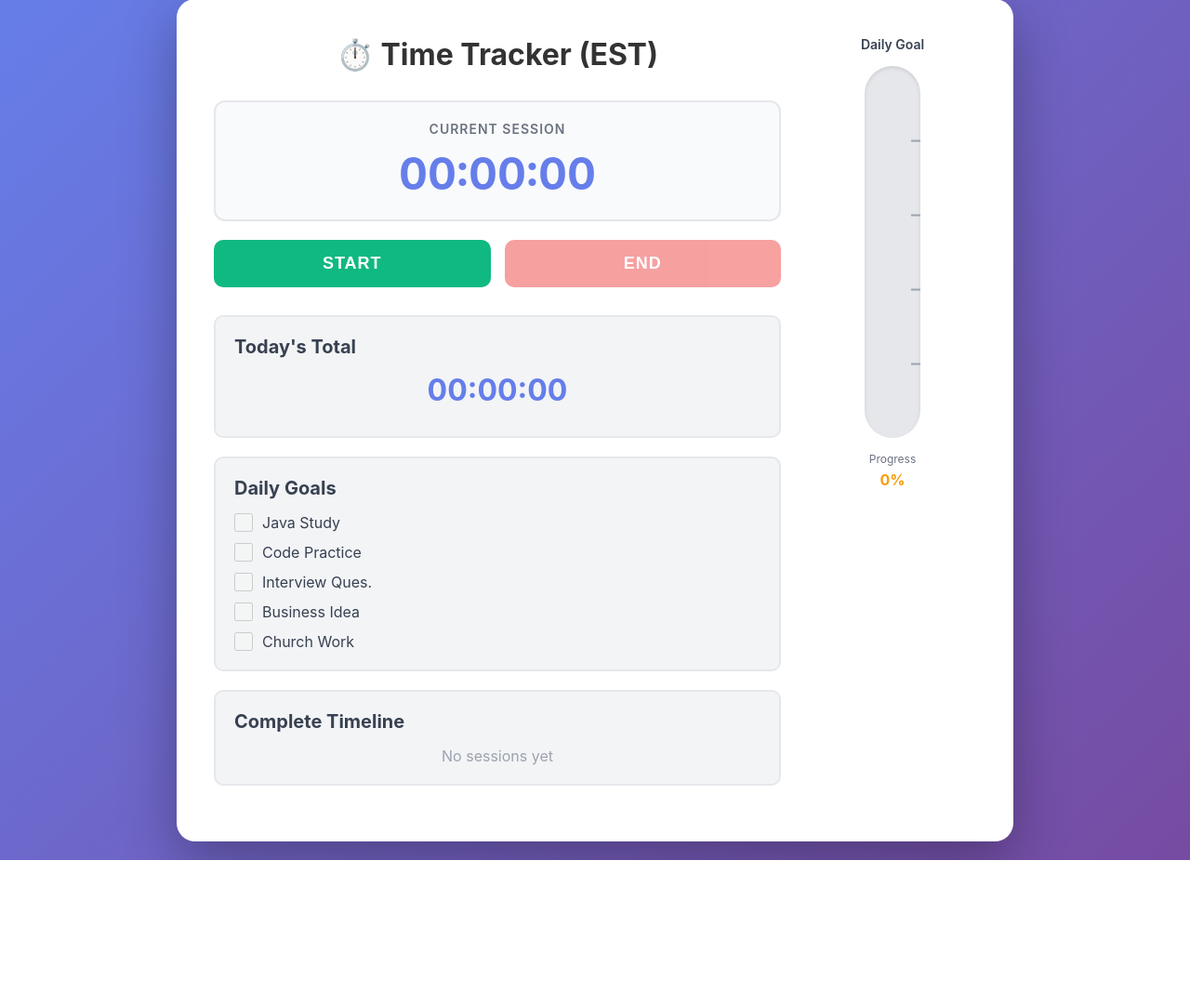
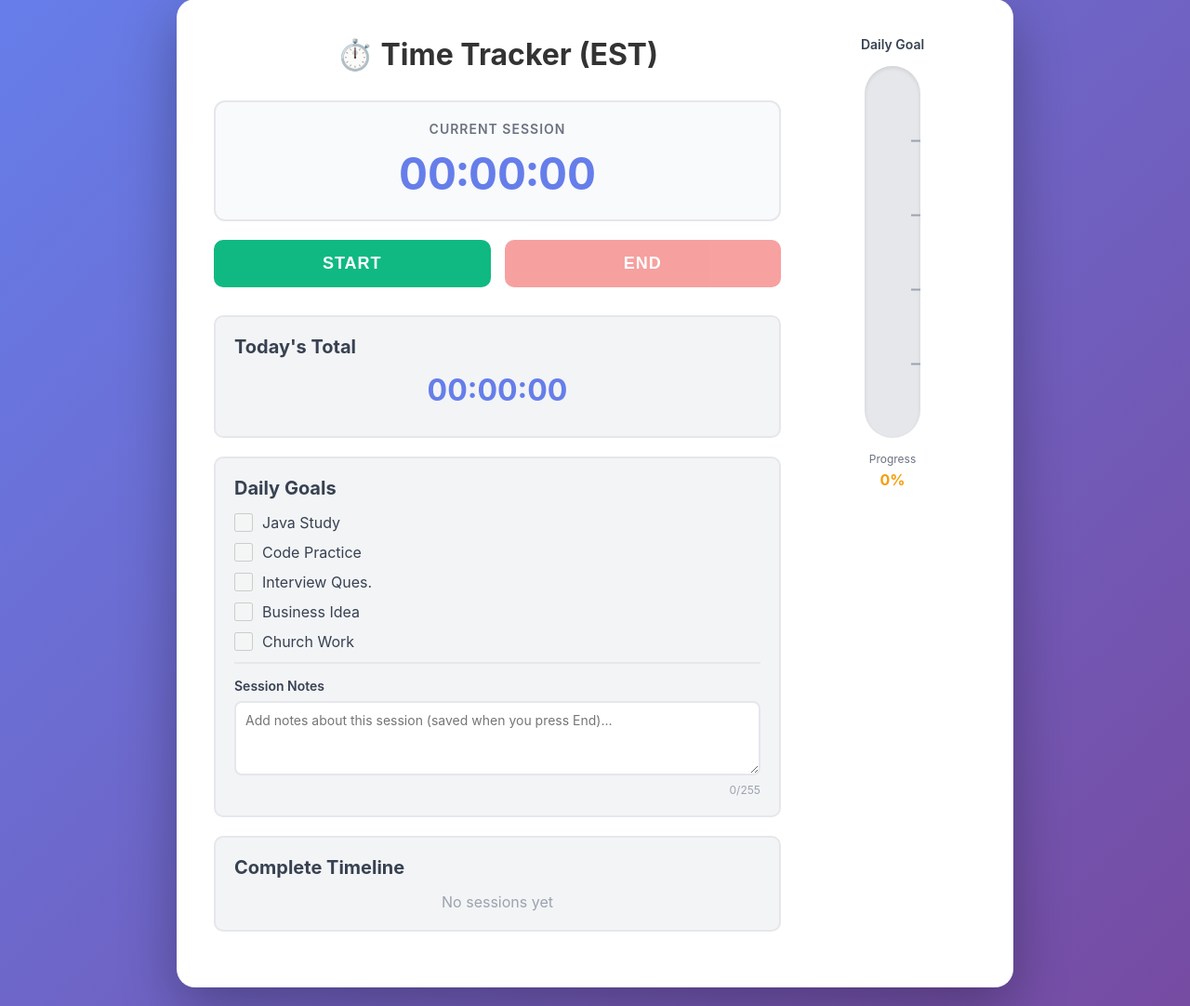
Before and after one commit to clarkesw/TimeKeeper, a Flask app: page / in a window 1280 px wide. Shown: the part 21-1103 px from the top of the page at 93% size. Before the commit the page ends 946 px from the top, so only its background shows below. Run offline with Flask 3, Linux system fonts and the light colour scheme; data that the repository does not hold is empty.

Commit message:
Daily Notes added

```diff
--- a/server.py
+++ b/server.py
@@ -109,6 +109,12 @@ def load_today():
                         else:
                             print(f"Loaded END entry with NO tasks")
 
+                        # Also load the note if present
+                        note_value = row.get('Notes', '').strip()
+                        if note_value:
+                            entry['note'] = note_value
+                            print(f"Loaded END entry with note: {note_value}")
+
                     print(f"Adding entry to list: {entry}")
                     entries.append(entry)
 
@@ -127,8 +133,9 @@ def save():
         entry_type = data['type']
         timestamp_str = data['timestamp']
         tasks = data.get('tasks', [])  # Get tasks array (for END entries)
+        note = data.get('note', '')  # Get note text (for END entries)
 
-        print(f"Received save request: type={entry_type}, tasks={tasks}")
+        print(f"Received save request: type={entry_type}, tasks={tasks}, note={note}")
 
         # Parse timestamp
         timestamp = datetime.fromisoformat(timestamp_str.replace('Z', '+00:00'))
@@ -138,8 +145,8 @@ def save():
         print(f"Saving to: {filename}")
         content = read_csv_from_file(filename)
 
-        # Define the new fieldnames with task columns (including Interview Ques.)
-        fieldnames = ['Type', 'Timestamp', 'Date', 'Time', 'Java Study', 'Code Practice', 'Interview Ques.', 'Business Idea', 'Church Work']
+        # Define the new fieldnames with task columns and Notes
+        fieldnames = ['Type', 'Timestamp', 'Date', 'Time', 'Java Study', 'Code Practice', 'Interview Ques.', 'Business Idea', 'Church Work', 'Notes']
 
         # Read existing rows
         rows = []
@@ -158,8 +165,16 @@ def save():
                         'Code Practice': row.get('Code Practice', ''),
                         'Interview Ques.': row.get('Interview Ques.', ''),
                         'Business Idea': row.get('Business Idea', ''),
-                        'Church Work': row.get('Church Work', '')
+                        'Church Work': row.get('Church Work', ''),
+                        'Notes': row.get('Notes', '')
                     }
+
+                    # If we have a note to save and this row's note matches the beginning of our new note,
+                    # clear this row's note (we're replacing it)
+                    if note and new_row['Notes'] and note.startswith(new_row['Notes']):
+                        print(f"Clearing old note: '{new_row['Notes']}' to be replaced by: '{note}'")
+                        new_row['Notes'] = ''
+
                     rows.append(new_row)
 
         # Prepare new row
@@ -172,7 +187,8 @@ def save():
             'Code Practice': '',
             'Interview Ques.': '',
             'Business Idea': '',
-            'Church Work': ''
+            'Church Work': '',
+            'Notes': ''
         }
 
         # If it's an END entry with tasks, mark the task columns with 'x'
@@ -185,6 +201,25 @@ def save():
                     print(f"✓ Marked task '{task}' with 'x' on END entry")
                 else:
                     print(f"✗ Task '{task}' not found in columns: {fieldnames}")
+
+        # If it's an END entry with a note, add it
+        if entry_type == 'END' and note:
+            print(f"Note received: '{note}'")
+            # Check if this exact note already exists in any row
+            duplicate_found = False
+            for row in rows:
+                if row['Notes'] == note:
+                    duplicate_found = True
+                    print(f"Duplicate note found, not adding: '{note}'")
+                    break
+
+            if not duplicate_found:
+                new_row['Notes'] = note
+                print(f"✓ Adding note to END entry: '{note}'")
+            else:
+                print(f"✗ Skipping duplicate note")
+        elif entry_type == 'END':
+            print(f"No note provided for END entry")
 
         rows.append(new_row)
 
--- a/static/script.js
+++ b/static/script.js
@@ -12,6 +12,7 @@ const saveStatusDiv = document.getElementById('saveStatus');
 const currentSessionDiv = document.getElementById('currentSession');
 const thermometerFill = document.getElementById('thermometerFill');
 const goalProgress = document.getElementById('goalProgress');
+const notesTextarea = document.getElementById('notesText');
 
 const GOAL_HOURS = 5;
 
@@ -61,6 +62,16 @@ function loadChecklistStates() {
         console.log(`Task "${task}": completed=${isCompleted}, disabled=${checkbox.disabled}`);
     });
 
+    // Clear the notes textarea at the start of each new day
+    if (notesTextarea) {
+        notesTextarea.value = '';
+        const notesCounter = document.getElementById('notesCounter');
+        if (notesCounter) {
+            notesCounter.textContent = '0';
+        }
+        console.log('Cleared notes textarea for new day');
+    }
+
     console.log('=== Checklist loading complete ===');
 }
 
@@ -102,6 +113,12 @@ async function loadTodayEntries() {
                 if (entry.type === 'END' && entry.tasks) {
                     mappedEntry.tasks = entry.tasks;
                     console.log('Mapped END entry with tasks:', entry.tasks);
+                }
+
+                // Add note property if present
+                if (entry.note) {
+                    mappedEntry.note = entry.note;
+                    console.log('Mapped entry with note:', entry.note);
                 }
 
                 return mappedEntry;
@@ -181,28 +198,30 @@ document.addEventListener('DOMContentLoaded', () => {
             console.log('Current session tasks:', Array.from(currentSessionTasks));
         });
     });
+
+    // Add character counter for notes
+    const notesCounter = document.getElementById('notesCounter');
+    if (notesTextarea && notesCounter) {
+        notesTextarea.addEventListener('input', () => {
+            notesCounter.textContent = notesTextarea.value.length;
+        });
+    }
 });
 
 function updateSessionTime() {
-    console.log('updateSessionTime called, currentStartTime:', currentStartTime);
     if (currentStartTime) {
         const now = new Date();
-        console.log('now:', now);
         const elapsed = now - currentStartTime;
-        console.log('elapsed ms:', elapsed);
 
         const hours = Math.floor(elapsed / 3600000);
         const minutes = Math.floor((elapsed % 3600000) / 60000);
         const seconds = Math.floor((elapsed % 60000) / 1000);
 
         const timeString = `${String(hours).padStart(2, '0')}:${String(minutes).padStart(2, '0')}:${String(seconds).padStart(2, '0')}`;
-        console.log('Setting currentSessionDiv to:', timeString);
         currentSessionDiv.textContent = timeString;
 
         // Also update the timeline to show current session duration
         updateTimeline();
-    } else {
-        console.log('currentStartTime is null/undefined');
     }
 }
 
@@ -228,7 +247,7 @@ function showSaveStatus(message, isSuccess) {
     }, 3000);
 }
 
-async function saveEntry(type, timestamp, tasks = null) {
+async function saveEntry(type, timestamp, tasks = null, note = null) {
     try {
         const payload = {
             type: type,
@@ -237,6 +256,10 @@ async function saveEntry(type, timestamp, tasks = null) {
 
         if (tasks && tasks.length > 0) {
             payload.tasks = tasks;
+        }
+
+        if (note) {
+            payload.note = note;
         }
 
         console.log('Saving entry:', payload);
@@ -262,6 +285,27 @@ async function saveEntry(type, timestamp, tasks = null) {
         console.error('Save error:', error);
         showSaveStatus('Error: ' + error.message, false);
     }
+}
+
+function checkForDuplicateNote(newNote) {
+    // Check if any existing entry today has the same note
+    for (let i = 0; i < entries.length; i++) {
+        if (entries[i].note && entries[i].note === newNote) {
+            return true;
+        }
+    }
+    return false;
+}
+
+function findNoteToReplace(newNote) {
+    // Check if the new note starts with any existing note
+    // If so, we'll replace that entry's note
+    for (let i = entries.length - 1; i >= 0; i--) {
+        if (entries[i].note && newNote.startsWith(entries[i].note)) {
+            return i;
+        }
+    }
+    return -1;
 }
 
 startBtn.addEventListener('click', async () => {
@@ -298,15 +342,41 @@ endBtn.addEventListener('click', async () => {
     const tasksArray = Array.from(currentSessionTasks);
     console.log('Ending session with tasks:', tasksArray);
 
+    // Get the note text (trimmed)
+    const noteText = notesTextarea ? notesTextarea.value.trim() : '';
+    console.log('Note text:', noteText);
+    console.log('Note length:', noteText.length);
+
+    // Check if this note already exists
+    const isDuplicate = checkForDuplicateNote(noteText);
+    console.log('Is duplicate note?', isDuplicate);
+
+    // Check if new note starts with an existing note (replacement scenario)
+    const replaceIndex = findNoteToReplace(noteText);
+    console.log('Replace index:', replaceIndex);
+
+    // If we found a note to replace, remove it
+    if (replaceIndex !== -1 && noteText.length > 0) {
+        console.log('Removing old note at index', replaceIndex);
+        entries[replaceIndex].note = ''; // Clear the old note
+    }
+
     // Add END entry BEFORE changing state
-    entries.push({
+    const endEntry = {
         type: 'END',
         timestamp: now,
         tasks: tasksArray
-    });
+    };
 
-    // Save to server with tasks
-    await saveEntry('END', now, tasksArray);
+    // Only add note if it's not empty and not a duplicate
+    if (noteText.length > 0 && !isDuplicate) {
+        endEntry.note = noteText;
+    }
+
+    entries.push(endEntry);
+
+    // Save to server with tasks and note
+    await saveEntry('END', now, tasksArray, noteText.length > 0 && !isDuplicate ? noteText : null);
 
     // Now update UI state
     isRunning = false;
@@ -385,12 +455,7 @@ function updateDisplay() {
 }
 
 function updateTimeline() {
-    // console.log('=== updateTimeline called ===');
-    // console.log('isRunning in updateTimeline:', isRunning);
-    // console.log('currentStartTime in updateTimeline:', currentStartTime);
-
     if (!timelineDiv) {
-        // console.error('timelineDiv is null!');
         return;
     }
 
@@ -413,12 +478,8 @@ function updateTimeline() {
         }
     }
 
-    // console.log('Built sessions:', sessions);
-    // console.log('currentStart after building sessions:', currentStart);
-
     // Check if there's an active session (only when timer is running)
     if (currentStart && isRunning) {
-        // console.log('Adding active session');
         sessions.push({
             number: sessionNumber,
             start: currentStart,
@@ -426,17 +487,12 @@ function updateTimeline() {
             duration: new Date() - currentStart,
             active: true
         });
-    } else {
-        // console.log('NOT adding active session. currentStart:', currentStart, 'isRunning:', isRunning);
     }
 
     if (sessions.length === 0) {
-        // console.log('No sessions to display');
         timelineDiv.innerHTML = '<p style="text-align: center; color: #9ca3af;">No sessions yet</p>';
         return;
     }
-
-    // console.log('Rendering', sessions.length, 'sessions');
 
     // Display sessions in reverse order (most recent first)
     timelineDiv.innerHTML = sessions.slice().reverse().map(session => {
@@ -478,6 +534,4 @@ function updateTimeline() {
             </div>
         `;
     }).join('');
-
-    // console.log('=== updateTimeline complete ===');
 }
--- a/templates/index.html
+++ b/templates/index.html
@@ -395,6 +395,45 @@
             text-decoration: line-through;
             cursor: not-allowed;
         }
+
+        .notes-panel {
+            margin-top: 12px;
+            padding-top: 15px;
+            border-top: 2px solid #e5e7eb;
+        }
+
+        .notes-label {
+            font-size: 14px;
+            font-weight: 600;
+            color: #374151;
+            margin-bottom: 8px;
+            display: block;
+        }
+
+        .notes-textarea {
+            width: 100%;
+            min-height: 80px;
+            padding: 10px;
+            border: 2px solid #e5e7eb;
+            border-radius: 8px;
+            font-family: inherit;
+            font-size: 14px;
+            color: #374151;
+            resize: vertical;
+            transition: border-color 0.3s;
+        }
+
+        .notes-textarea:focus {
+            outline: none;
+            border-color: #667eea;
+        }
+
+        .notes-counter {
+            font-size: 12px;
+            color: #9ca3af;
+            text-align: right;
+            margin-top: 4px;
+        }
     </style>
 </head>
 <body>
@@ -443,6 +482,18 @@
                         <label for="check-church">Church Work</label>
                     </div>
                 </div>
+
+                <div class="notes-panel">
+                    <label for="notesText" class="notes-label">Session Notes</label>
+                    <textarea
+                        id="notesText"
+                        class="notes-textarea"
+                        maxlength="255"
+                        placeholder="Add notes about this session (saved when you press End)..."></textarea>
+                    <div class="notes-counter">
+                        <span id="notesCounter">0</span>/255
+                    </div>
+                </div>
             </div>
 
             <div class="stats">
```
Also changed, not shown: 1 other file. Lines whose indentation alone changed are shown as unchanged.
